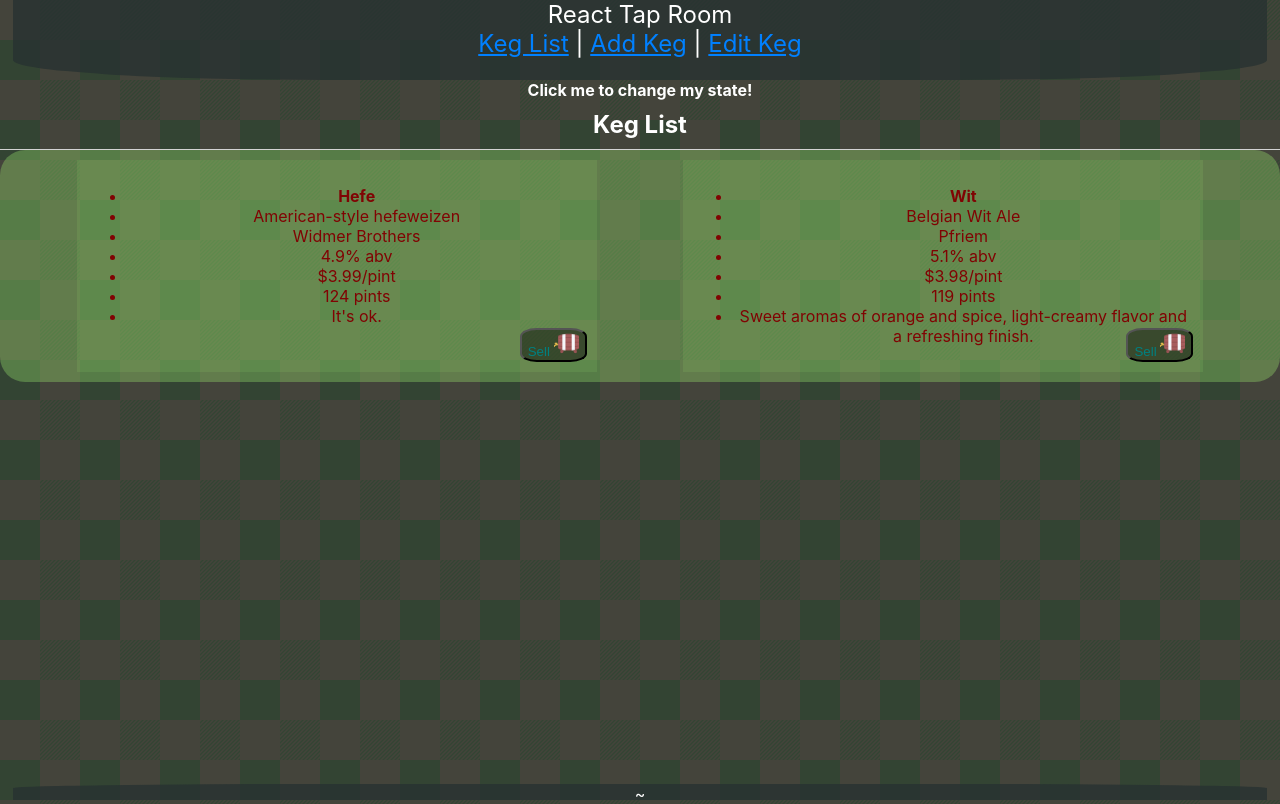
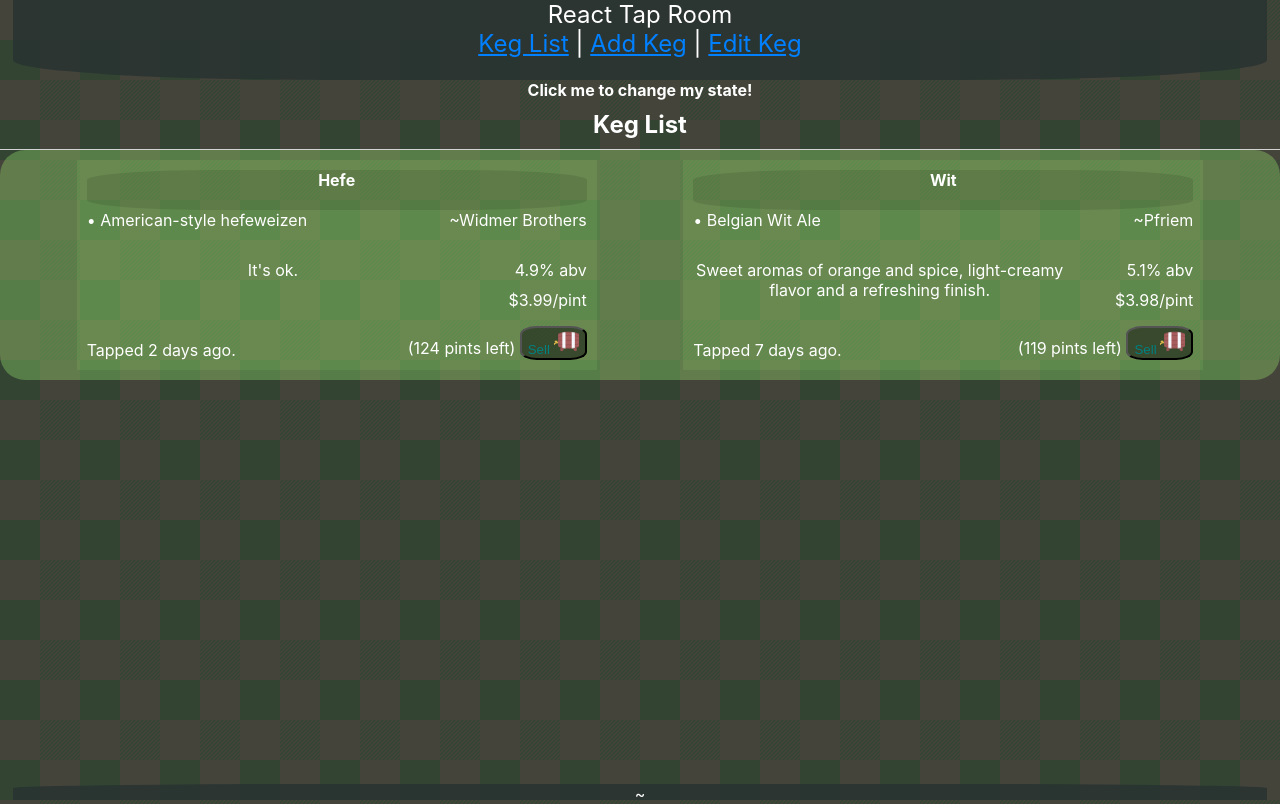
Before and after one commit to nhhor/react-tap-room, a React (Create React App) app: page /newkeg in a window 1280 px wide. Built offline with nearby package versions, Linux system fonts and the light colour scheme.

Commit message:
add moment.js and implement time-since-tapped function. Need to add refresh next...

```diff
--- a/package.json
+++ b/package.json
@@ -6,6 +6,7 @@
     "@testing-library/jest-dom": "^4.2.4",
     "@testing-library/react": "^9.4.0",
     "@testing-library/user-event": "^7.2.1",
+    "moment": "^2.18.1",
     "react": "^16.12.0",
     "react-dom": "^16.12.0",
     "react-router-dom": "^4.2.2",
--- a/src/App.js
+++ b/src/App.js
@@ -2,6 +2,8 @@ import React from 'react';
 import { Switch, Route } from 'react-router-dom';
 import PropTypes from 'prop-types';
 import './App.css';
+import Moment from 'moment';
+
 
 import Header from './Header';
 import Footer from './Footer';
@@ -19,24 +21,26 @@ class App extends React.Component {
     super(props);
     this.state = {
       kegList: [{
+        alcoholContent: '4.9',
+        brand: 'Widmer Brothers',
+        description: 'It\'s ok.',
         id: 0,
         name: 'Hefe',
-        type: 'American-style hefeweizen',
-        brand: 'Widmer Brothers',
-        alcoholContent: '4.9',
         price: '3.99',
         stock: 124,
-        description: 'It\'s ok.'
+        tappedOn: new Moment().subtract(2, 'days'),
+        type: 'American-style hefeweizen'
       },
       {
+        alcoholContent: '5.1',
+        brand: 'Pfriem',
+        description: 'Sweet aromas of orange and spice, light-creamy flavor and a refreshing finish.',
         id: 1,
         name: 'Wit',
-        type: 'Belgian Wit Ale',
-        brand: 'Pfriem',
-        alcoholContent: '5.1',
         price: '3.98',
         stock: 119,
-        description: 'Sweet aromas of orange and spice, light-creamy flavor and a refreshing finish.'
+        tappedOn: new Moment().subtract(1, 'weeks'),
+        type: 'Belgian Wit Ale'
       }],
       kegFocus: 1
     };
--- a/src/Keg.js
+++ b/src/Keg.js
@@ -1,5 +1,6 @@
 import React from 'react';
 import PropTypes from 'prop-types';
+import Moment from 'moment';
 import KegIcon from './KegIcon.svg';
 
 function Keg(props){
@@ -8,57 +9,97 @@ function Keg(props){
 
   function handleClick(e) {
     e.preventDefault();
+    console.log(props.tappedOn._d);
     let kegTarget = e.currentTarget.id;
     let kegTargetId = kegTarget.slice(9);
-
-    console.log('Click target was:', kegTargetId);
-    console.log('Props stock is:', props.stock);
-
     let math = (props.stock - count);
     count += 1;
-
-    console.log('Math yeilds:', math);
-    document.getElementById('magic'+kegTargetId).innerHTML = math;
-
+    document.getElementById('magic'+kegTargetId).innerHTML = (math+ ' pints left');
   }
 
 
   return (
     <div id={'kegBox' + props.id} className='kegBox'>
 
-      <ul>
+      <div className='parentGrid'>
 
-        <button id={'kegButton' + props.id} className='kegSellButton' onClick={handleClick}>Sell <img src={KegIcon} className="kegIcon" alt="kegIcon" /></button>
 
-        <li className='kegText kegName'>{props.name}</li>
-        <li className='kegText kegType'>{props.type}</li>
-        <li className='kegText kegBrand'>{props.brand}</li>
-        <li className='kegText kegAlcoholContent'>{props.alcoholContent}% abv</li>
-        <li className='kegText kegPrice'>${props.price}/pint</li>
-        <li className='kegText kegStock'><span id={'magic' + props.id}>{props.stock}</span> pints</li>
-        <li className='kegText kegDescription'>{props.description}</li>
+        <p className='divGrid1 kegName'>{props.name}</p>
+        <p className='divGrid2 kegType'>• {props.type}</p>
+        <p className='divGrid3 kegBrand'>~{props.brand}</p>
+        <p className='divGrid4 kegDescription'>{props.description}</p>
+        <p className='divGrid5 kegAlcoholContent'>{props.alcoholContent}% abv</p>
+        <p className='divGrid6 kegPrice'>${props.price}/pint</p>
+        <p className='divGrid7 kegTappedOn'>Tapped {displayTimeOpen(props.tappedOn)} ago.</p>
+        <p className='divGrid8 kegStockSell' id={'magic' + props.id}>({props.stock} pints left) <button id={'kegButton' + props.id} className='kegSellButton' onClick={handleClick}>Sell <img src={KegIcon} className="kegIcon" alt="kegIcon" /></button></p>
 
-      </ul>
+
+      </div>
 
       <style>{`
-          .kegText {
-            color: #800303;
-            margin: 0px;
+
+          .parentGrid {
+            display: grid;
+            grid-template-columns: repeat(4, 1fr);
+            grid-template-rows: 40px 50px 1fr repeat(2, 40px);
+            grid-column-gap: 10px;
+            grid-row-gap: 0px;
+          }
+
+          .divGrid1 { grid-area: 1 / 1 / 2 / 5; }
+          .divGrid2 { grid-area: 2 / 1 / 3 / 3; }
+          .divGrid3 { grid-area: 2 / 3 / 3 / 5; }
+          .divGrid4 { grid-area: 3 / 1 / 5 / 4; }
+          .divGrid5 { grid-area: 3 / 4 / 4 / 5; }
+          .divGrid6 { grid-area: 4 / 4 / 5 / 5; }
+          .divGrid7 { grid-area: 5 / 1 / 6 / 3; }
+          .divGrid8 { grid-area: 5 / 3 / 6 / 5; }
+
+          .parentGrid p {
+            margin-top: 0px;
+            margin-bottom: 0px;
           }
 
           .kegName {
             font-weight: bolder;
+            background-color: rgba(1, 1, 1, .1);
+            border-radius: 25%;
+          }
+
+          .kegType {
+            text-align: left;
+          }
+
+          .kegBrand {
+            text-align: right;
+          }
+
+          .kegAlcoholContent {
+            text-align: right;
+          }
+
+          .kegPrice {
+            position: absolute;
+            bottom: 60px;
+            right: 10px;
+          }
+
+          .kegTappedOn {
+            position: absolute;
+            bottom: 10px;
+            left: 10px;
+          }
+
+          .kegStockSell {
+            position: absolute;
+            bottom: 10px;
+            right: 10px;
           }
 
           .kegSellButton {
             color: teal;
-            // float: right;
-            position: absolute;
-            bottom: 10px;
-            right: 10px;
             background-color: rgba(11, 11, 11, .5);
             border-radius: 25%;
-
           }
 
           .kegBox {
@@ -88,6 +129,10 @@ function Keg(props){
     );
   }
 
+  function displayTimeOpen(tappedOn) {
+    return tappedOn.from(new Moment(), true);
+  }
+
   Keg.propTypes = {
     id: PropTypes.string.isRequired,
     name: PropTypes.string.isRequired,
@@ -96,6 +141,7 @@ Keg.propTypes = {
     alcoholContent: PropTypes.string.isRequired,
     price: PropTypes.string.isRequired,
     description: PropTypes.string,
+    tappedOn: PropTypes.instanceOf(Moment).isRequired,
     stock: PropTypes.number.isRequired
   };
 
--- a/src/KegList.js
+++ b/src/KegList.js
@@ -14,6 +14,7 @@ function KegList(props){
             alcoholContent={keg.alcoholContent}
             price={keg.price}
             stock={keg.stock}
+            tappedOn={keg.tappedOn}
             description={keg.description}
             id={keg.id}
             key={keg.id}/>
--- a/src/NewKeg.js
+++ b/src/NewKeg.js
@@ -1,6 +1,7 @@
 import React from 'react';
 import PropTypes from 'prop-types';
 import { v4 } from 'uuid';
+import Moment from 'moment';
 import './App.css';
 
 function NewKeg(props){
@@ -16,7 +17,7 @@ function NewKeg(props){
   function handleNewKegFormSubmission(event) {
     event.preventDefault();
 
-    props.onKegNew({name: _name.value, type: _type.value, brand: _brand.value, alcoholContent: parseFloat(_alcoholContent.value).toFixed(2), price: parseFloat(_price.value).toFixed(2), stock: parseInt(_stock.value), description: _description.value, id: v4()});
+    props.onKegNew({name: _name.value, type: _type.value, brand: _brand.value, alcoholContent: parseFloat(_alcoholContent.value).toFixed(2), price: parseFloat(_price.value).toFixed(2), stock: parseInt(_stock.value), description: _description.value, id: v4(), tappedOn: new Moment()});
 
     _name = '';
     _type = '';
```
Also changed, not shown: 1 other file (tests, documents, lock files or other folders). Lines whose indentation alone changed are shown as unchanged.
